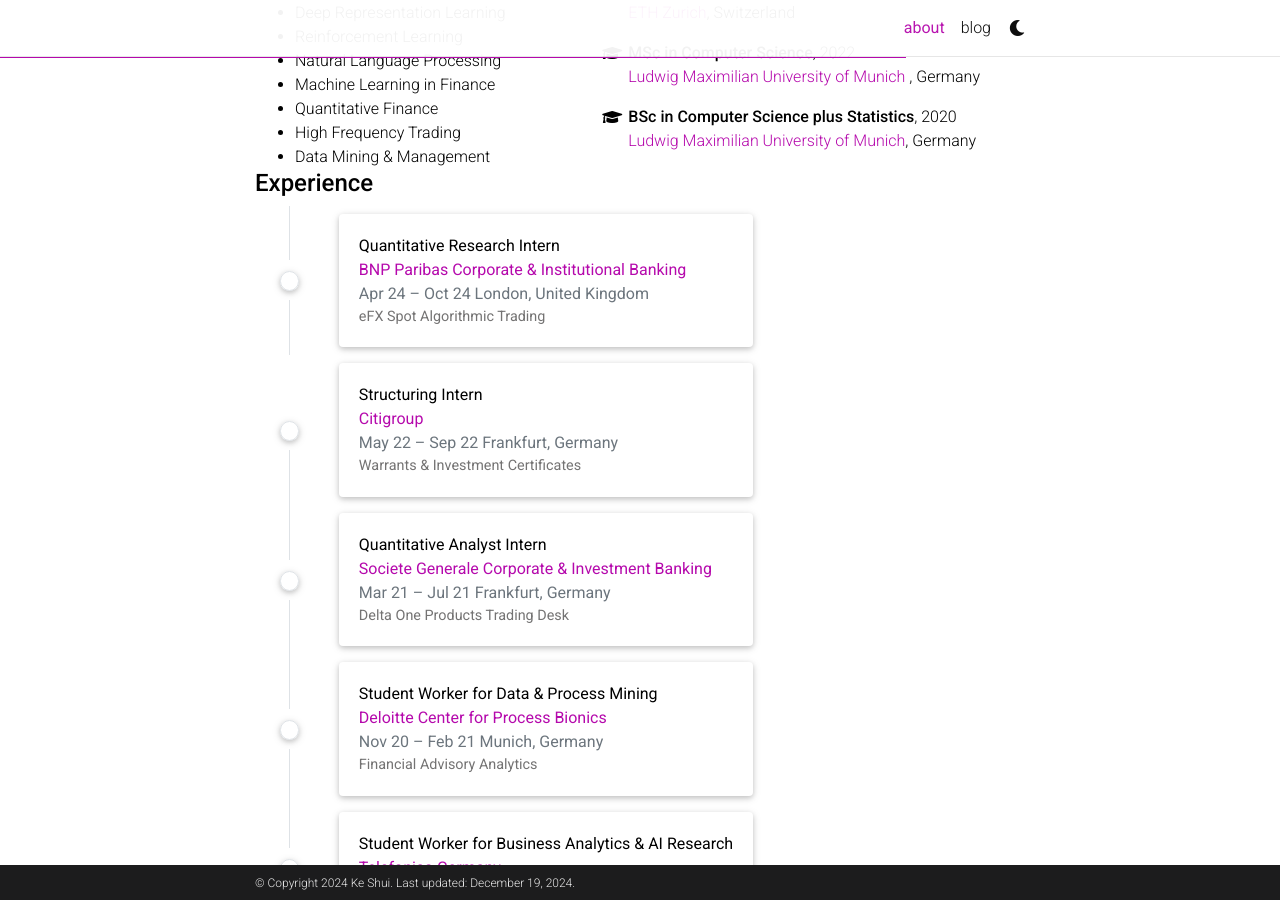
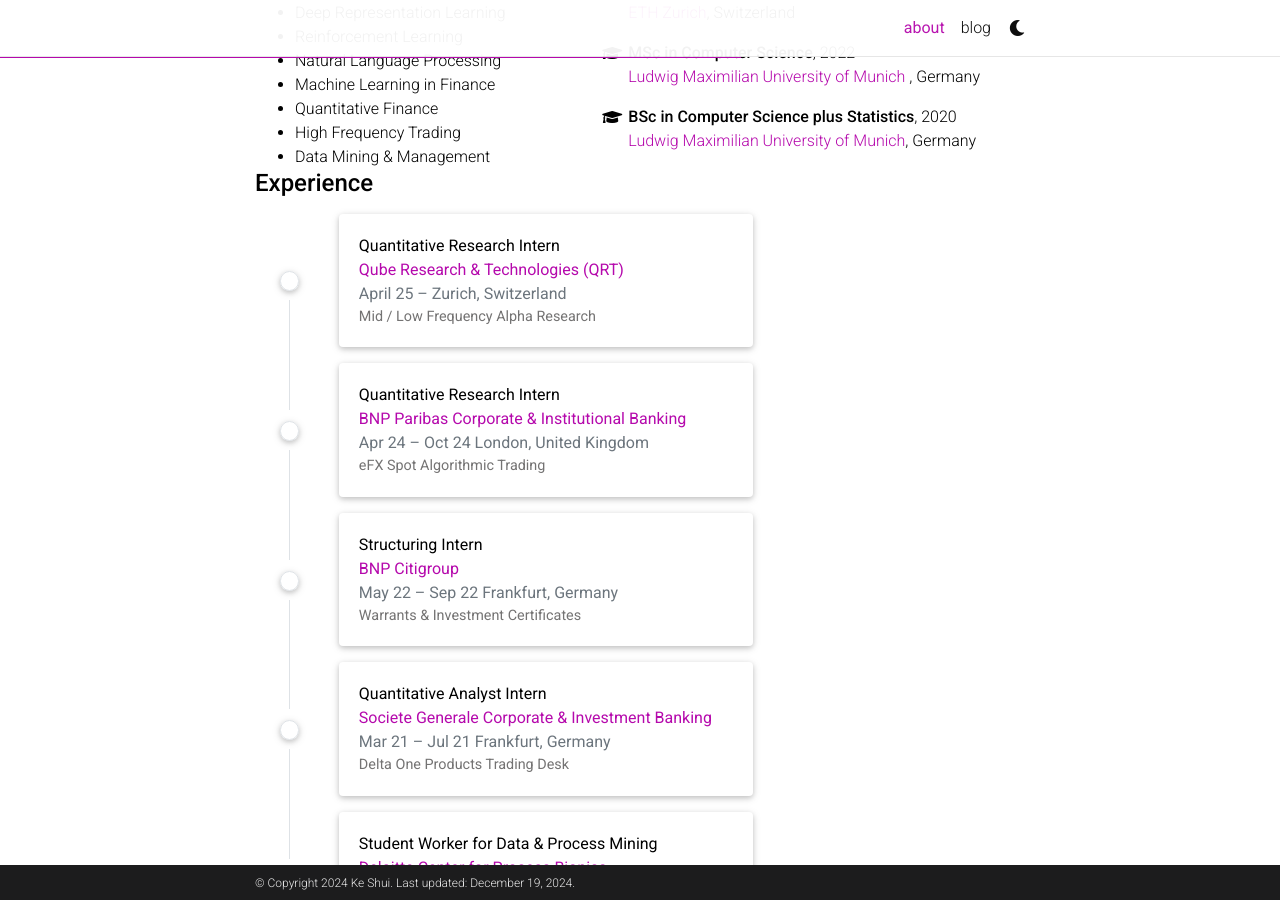
Before and after one commit to KShui/KShui.github.io, a Jekyll site: the page built from _pages/about.md, in a window 1280 px wide and 900 px high, scrolled down 477 px. Built offline with Jekyll 4.4.1, drawn with Linux system fonts in a browser that asks for light colours; full-size pictures stand in for the smaller copies a plugin makes; comment, search, counter and statistics services are not loaded; a style sheet for code colours, icons or effects is not loaded.

Commit message:
Update about.md

```diff
--- a/_pages/about.md
+++ b/_pages/about.md
@@ -65,6 +65,41 @@
 
 <div class="col-12 col-lg-8">
 
+<div class="row experience">
+
+  <div class="col-auto text-center flex-column d-none d-sm-flex">
+      <div class="row h-50">
+        <div class="col ">&nbsp;</div>
+        <div class="col">&nbsp;</div>
+      </div>
+      <div class="m-2">
+        <span class="badge badge-pill border exp-fill">&nbsp;</span>
+      </div>
+      <div class="row h-50">
+        <div class="col border-right">&nbsp;</div>
+        <div class="col">&nbsp;</div>
+      </div>
+    </div>
+
+  <div class="col py-2">
+      <div class="card">
+        <div class="card-body">
+
+  <div class="section-subheading card-title exp-title my-0">Quantitative Research Intern</div>
+              <div class="section-subheading card-title exp-company text-muted my-0"><a href="https://www.qube-rt.com/" target="_blank" rel="noopener">Qube Research & Technologies (QRT) </a></div>
+              <div class="text-muted exp-meta">
+                April 25 –
+
+  <span class="middot-divider"></span>
+  <span class="text-muted">Zurich, Switzerland</span>
+
+  </div>
+  <div class="card-text">Mid / Low Frequency Alpha Research</div>
+  </div>
+  </div>
+  </div>
+  </div>
+
   <div class="row experience">
 
   <div class="col-auto text-center flex-column d-none d-sm-flex">
@@ -106,11 +141,11 @@
 
   <div class="col-auto text-center flex-column d-none d-sm-flex">
       <div class="row h-50">
-        <div class="col ">&nbsp;</div>
+        <div class="col border-right">&nbsp;</div>
         <div class="col">&nbsp;</div>
       </div>
       <div class="m-2">
-        <span class="badge badge-pill border exp-fill">&nbsp;</span>
+        <span class="badge badge-pill border ">&nbsp;</span>
       </div>
       <div class="row h-50">
         <div class="col border-right">&nbsp;</div>
@@ -123,21 +158,21 @@
         <div class="card-body">
 
   <div class="section-subheading card-title exp-title my-0">Structuring Intern</div>
-              <div class="section-subheading card-title exp-company text-muted my-0"><a href="https://de.citifirst.com/en-de/" target="_blank" rel="noopener">Citigroup</a></div>
+              <div class="section-subheading card-title exp-company text-muted my-0"><a href="https://de.citifirst.com/en-de/" target="_blank" rel="noopener">BNP Citigroup</a></div>
               <div class="text-muted exp-meta">
                 May 22 – Sep 22
+
 
   <span class="middot-divider"></span>
   <span class="text-muted">Frankfurt, Germany</span>
 
   </div>
   <div class="card-text">Warrants & Investment Certificates</div>
+
   </div>
+      </div>
+    </div>
   </div>
-  </div>
-  </div>
-
-
 
   <div class="row experience">
 
```
